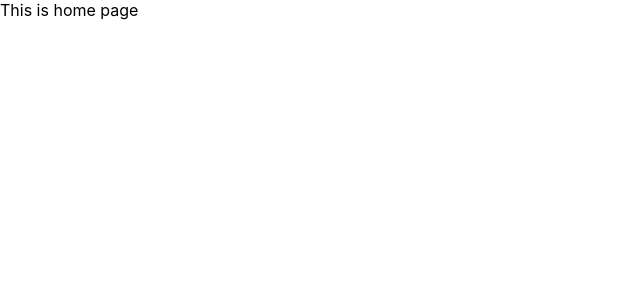
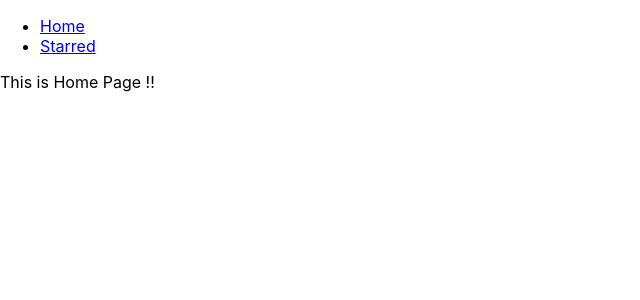
Before and after one commit to manoj-nayal/box-office, a React (Create React App) app: page / in a window 1280 px wide. Shown: the top 300 px of the page, without its empty margins (0-640 px from the left). Built offline with nearby package versions, Linux system fonts and the light colour scheme.

Commit message:
added navbar and created page components

```diff
--- a/src/App.js
+++ b/src/App.js
@@ -1,17 +1,26 @@
 import React from 'react';
 import { Switch, Route } from 'react-router-dom';
 
+import Navs from './components/Navs';
+import Home from './pages/Home';
+import Starred from './pages/Starred';
+
 function App() {
   return (
+    <div>
+      <Navs />
       <Switch>
         <Route exact path="/">
-        This is home page
+          <Home />
         </Route>
         <Route exact path="/starred">
-        This is Starred
+          <Starred />
         </Route>
-      <Route>This is 404 Page!!</Route>
+        <Route>
+          <div>Not Found</div>
+        </Route>
       </Switch>
+    </div>
   );
 }
 
--- /dev/null
+++ b/src/components/Navs.js
@@ -0,0 +1,21 @@
+import React from 'react';
+import { Link } from 'react-router-dom';
+
+const LINKS = [
+  { to: '/', text: 'Home' },
+  { to: '/starred', text: 'Starred' },
+];
+
+const Navs = () => (
+  <div>
+    <ul>
+      {LINKS.map(item => (
+        <li key={item.to}>
+          <Link to={item.to}>{item.text}</Link>
+        </li>
+      ))}
+    </ul>
+  </div>
+);
+
+export default Navs;
--- /dev/null
+++ b/src/pages/Home.js
@@ -0,0 +1,8 @@
+import React from 'react';
+
+// eslint-disable-next-line arrow-body-style
+const Home = () => {
+  return <div>This is Home Page !!</div>;
+};
+
+export default Home;
--- /dev/null
+++ b/src/pages/Starred.js
@@ -0,0 +1,8 @@
+import React from 'react';
+
+// eslint-disable-next-line arrow-body-style
+const Starred = () => {
+  return <div>This is Starred Page!!</div>;
+};
+
+export default Starred;
```
Also changed, not shown: 1 other file (tests, documents, lock files or other folders). Lines whose indentation alone changed are shown as unchanged.
